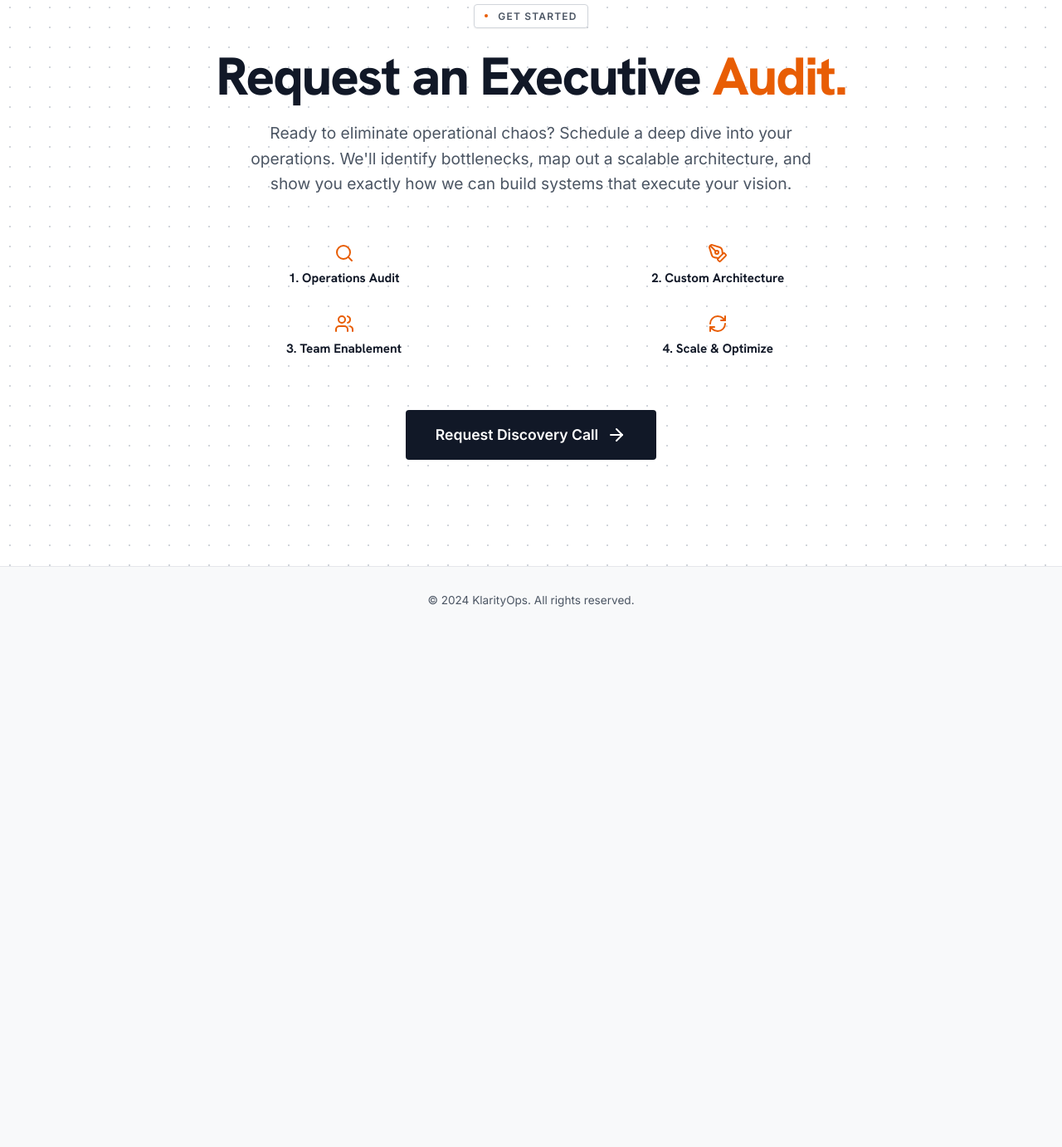
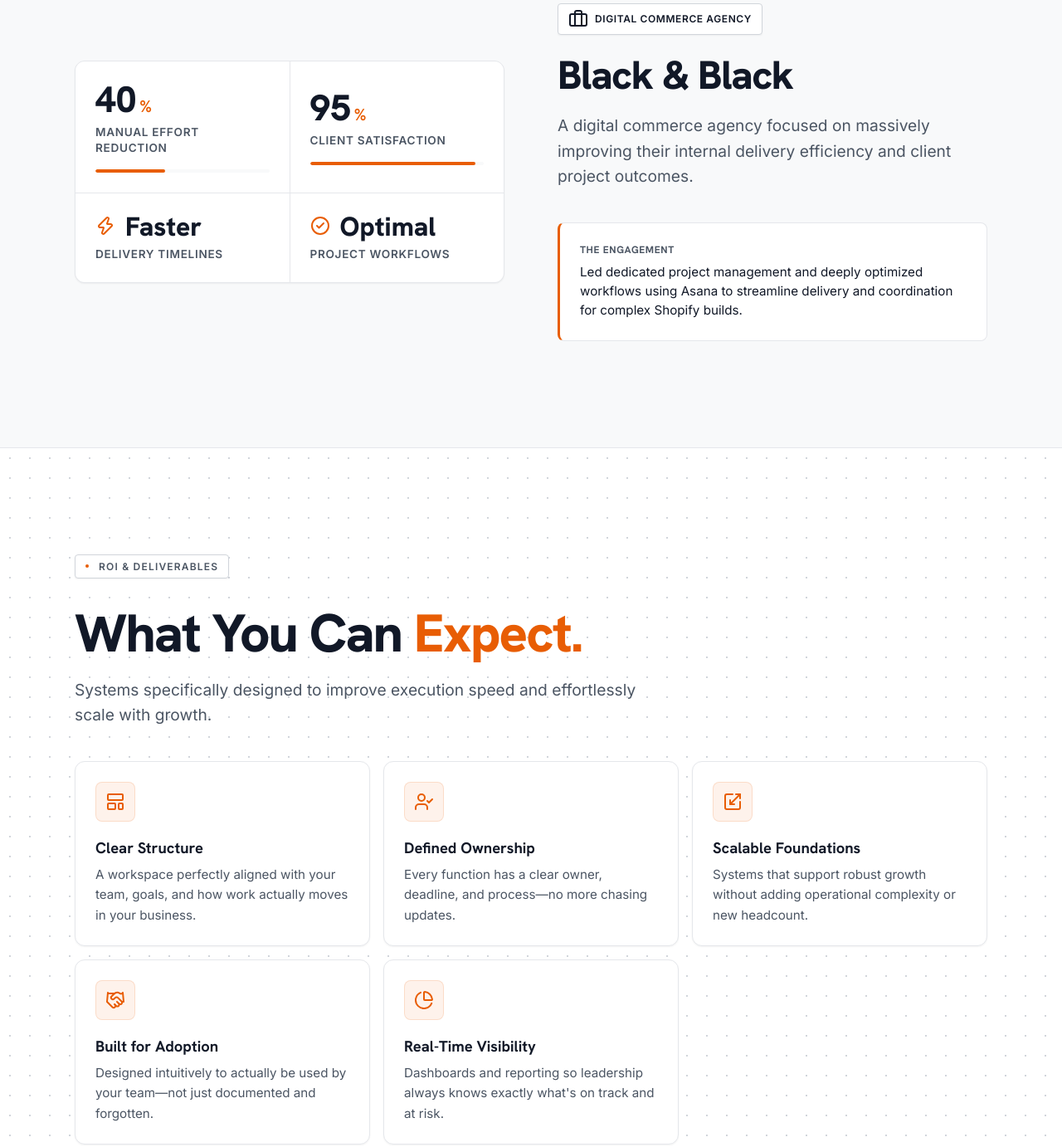
Before and after one commit to huzaifafarooqusa-spec/portfolioklarityops, a plain HTML site: page index.html in a window 1280 px wide. Shown: the part 5576-6958 px from the top of the page at 83% size. Before the commit the page ends 6339 px from the top, so only its background shows below. Drawn offline with nearby package versions, Linux system fonts and the light colour scheme.

Commit message:
Update index.html

```diff
--- a/index.html
+++ b/index.html
@@ -549,12 +549,92 @@
         </div>
     </section>
 
-    <!-- SECTION 11: CTA -->
-    <section class="section section-alt" id="audit-form" style="border-bottom: none; text-align: center;">
+    <!-- CASE STUDY 4: BLACK & BLACK -->
+    <section class="section">
+        <div class="container grid-1-2">
+            <div style="order: 2;" class="reveal-right delay-100">
+                <div class="badge"><i data-lucide="briefcase"></i> Digital Commerce Agency</div>
+                <h2 class="section-title" style="font-size: 3rem;">Black & Black</h2>
+                <p class="section-subtitle">A digital commerce agency focused on massively improving their internal delivery efficiency and client project outcomes.</p>
+
+                <div style="background: var(--bg-surface); padding: 1.5rem; border-radius: 8px; border: 1px solid var(--border-light); border-left: 3px solid var(--brand-orange);">
+                    <h4 style="color: var(--text-secondary); text-transform: uppercase; font-size: 0.75rem; font-weight: 700; letter-spacing: 0.05em; margin-bottom: 0.5rem;">The Engagement</h4>
+                    <p style="font-size: 0.95rem; color: var(--text-main); line-height: 1.5;">Led dedicated project management and deeply optimized workflows using Asana to streamline delivery and coordination for complex Shopify builds.</p>
+                </div>
+            </div>
+            <div style="order: 1;" class="reveal-left delay-200">
+                <div class="metrics-bento">
+                    <div class="metric-cell">
+                        <div class="metric-value">40<span>%</span></div>
+                        <div class="metric-label">Manual effort reduction</div>
+                        <div class="bar-chart"><div class="bar-fill" data-target="40%"></div></div>
+                    </div>
+                    <div class="metric-cell">
+                        <div class="metric-value">95<span>%</span></div>
+                        <div class="metric-label">Client satisfaction</div>
+                        <div class="bar-chart"><div class="bar-fill" data-target="95%"></div></div>
+                    </div>
+                    <div class="metric-cell">
+                        <div class="metric-value" style="font-size: 2rem;"><i data-lucide="zap" style="width: 24px; color: var(--brand-orange); margin-right: 8px;"></i> Faster</div>
+                        <div class="metric-label">Delivery timelines</div>
+                    </div>
+                    <div class="metric-cell">
+                        <div class="metric-value" style="font-size: 2rem;"><i data-lucide="check-circle-2" style="width: 24px; color: var(--brand-orange); margin-right: 8px;"></i> Optimal</div>
+                        <div class="metric-label">Project workflows</div>
+                    </div>
+                </div>
+            </div>
+        </div>
+    </section>
+
+    <!-- SECTION 9: DELIVERABLES -->
+    <section class="section section-alt">
+        <div class="container">
+            <div class="reveal delay-100">
+                <div class="kicker">
+                    <div class="dot"></div>
+                    <span>ROI & Deliverables</span>
+                </div>
+                <h2 class="section-title">What You Can <span>Expect.</span></h2>
+                <p class="section-subtitle">Systems specifically designed to improve execution speed and effortlessly scale with growth.</p>
+            </div>
+
+            <div class="grid-cards grid-cards-5 mt-4">
+                <div class="bento-card reveal delay-100">
+                    <div class="bento-icon"><i data-lucide="layout-template"></i></div>
+                    <h3>Clear Structure</h3>
+                    <p>A workspace perfectly aligned with your team, goals, and how work actually moves in your business.</p>
+                </div>
+                <div class="bento-card reveal delay-200">
+                    <div class="bento-icon"><i data-lucide="user-check"></i></div>
+                    <h3>Defined Ownership</h3>
+                    <p>Every function has a clear owner, deadline, and process—no more chasing updates.</p>
+                </div>
+                <div class="bento-card reveal delay-300">
+                    <div class="bento-icon"><i data-lucide="scaling"></i></div>
+                    <h3>Scalable Foundations</h3>
+                    <p>Systems that support robust growth without adding operational complexity or new headcount.</p>
+                </div>
+                <div class="bento-card reveal delay-400">
+                    <div class="bento-icon"><i data-lucide="handshake"></i></div>
+                    <h3>Built for Adoption</h3>
+                    <p>Designed intuitively to actually be used by your team—not just documented and forgotten.</p>
+                </div>
+                <div class="bento-card reveal delay-500">
+                    <div class="bento-icon"><i data-lucide="pie-chart"></i></div>
+                    <h3>Real-Time Visibility</h3>
+                    <p>Dashboards and reporting so leadership always knows exactly what's on track and at risk.</p>
+                </div>
+            </div>
+        </div>
+    </section>
+
+    <!-- SECTION 10: CTA -->
+    <section class="section" id="audit-form" style="text-align: center;">
         <div class="container">
             <div class="kicker reveal" style="margin: 0 auto 1.5rem;">
                 <div class="dot"></div>
-                <span>Get Started</span>
+                <span>Next Steps</span>
             </div>
 
             <h2 class="section-title reveal delay-100">Request an Executive <span>Audit.</span></h2>
@@ -615,7 +695,7 @@
 
                 <div class="form-group">
                     <label class="form-label">Company Website</label>
-                    <input type="url" name="Website" class="form-input" placeholder="https://yourbrand.com" required>
+                    <input type="text" name="Website" class="form-input" placeholder="yourbrand.com" required>
                 </div>
 
                 <div class="form-group">
@@ -717,7 +797,7 @@
         });
 
         // Webhook / Google Sheets Form Submission Logic
-        const scriptURL = 'YOUR_GOOGLE_SHEET_WEBHOOK_URL_HERE'; // <-- REPLACE THIS WITH YOUR WEBHOOK
+        const scriptURL = 'https://script.google.com/macros/library/d/1b9TLt3AroxA1julVvJ2t6nCsX2BSew-eM14Jgxhsmew0n-en1X0gg9eB/2';
         const form = document.forms['submit-to-google-sheet'];
 
         form.addEventListener('submit', e => {
@@ -732,7 +812,11 @@
             btn.innerHTML = 'Sending... <i data-lucide="loader" class="animate-spin" style="width: 16px;"></i>';
             lucide.createIcons();
 
-            fetch(scriptURL, { method: 'POST', body: new FormData(form)})
+            fetch(scriptURL, {
+                method: 'POST',
+                body: new FormData(form),
+                mode: 'no-cors' // Critical to avoid CORS issues with Google Scripts
+            })
                 .then(response => {
                     successMsg.style.display = 'block';
                     errorMsg.style.display = 'none';
```
